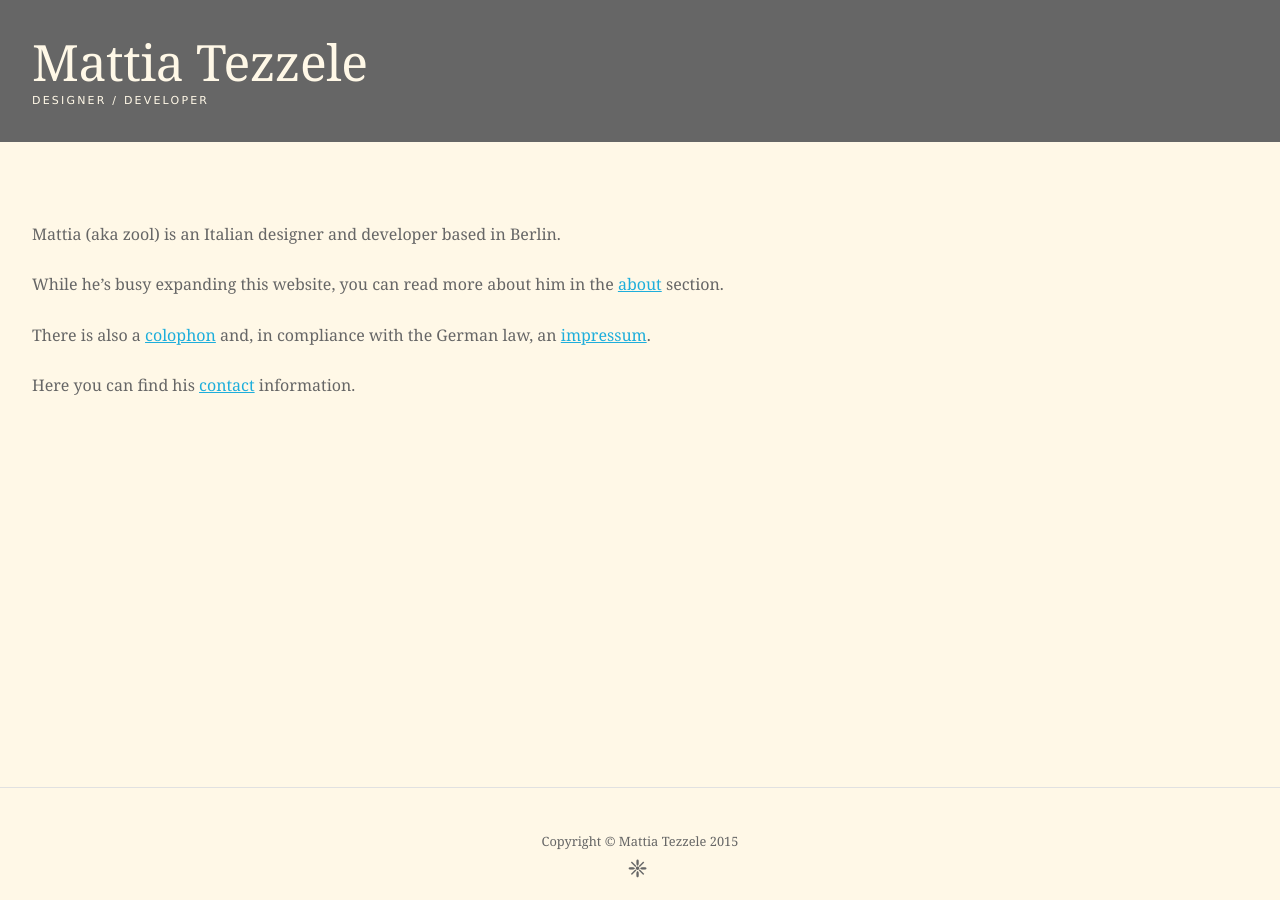
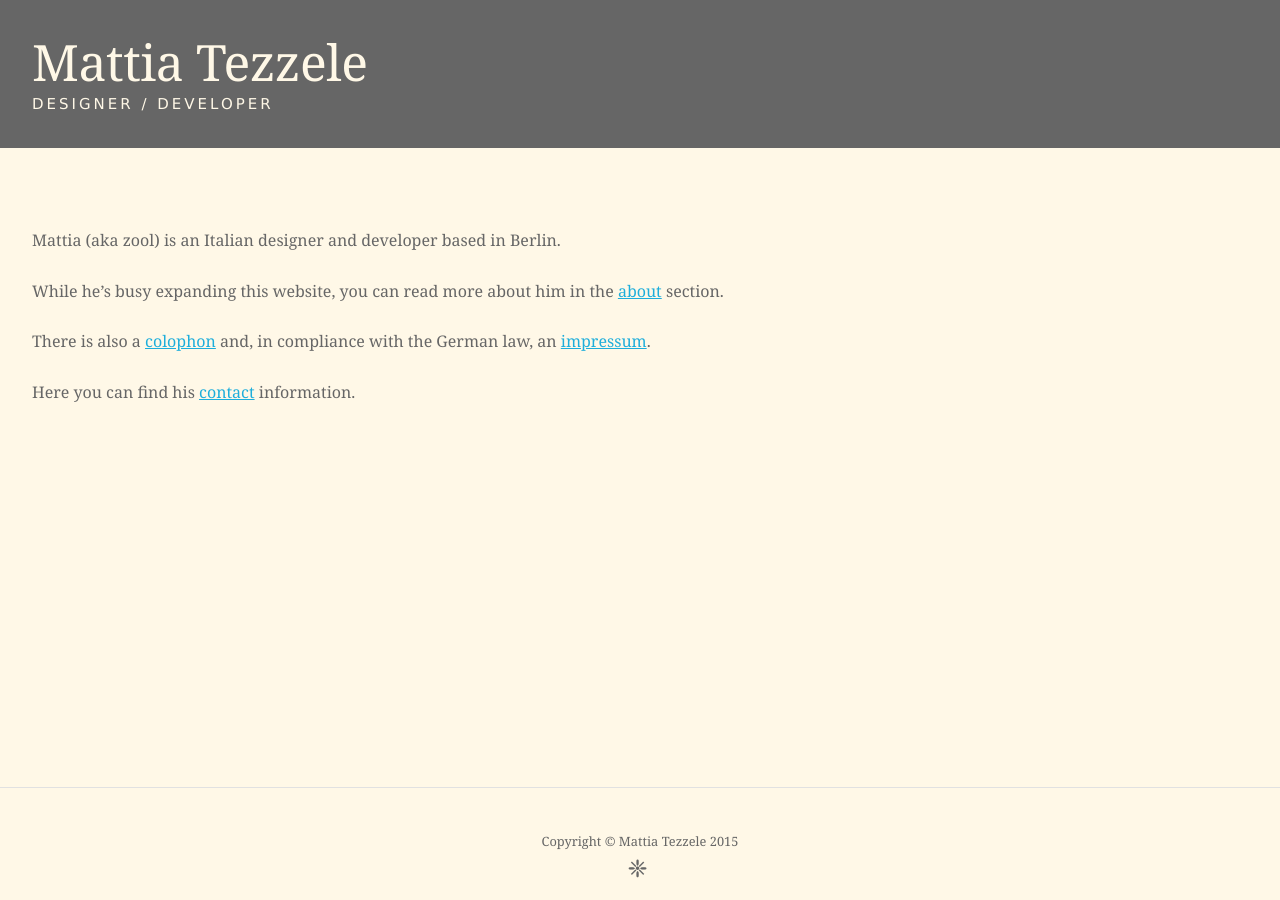
Before and after one commit to mrzool/mrzool.github.io, a Jekyll site: the page built from index.md, in a window 1280 px wide. Built offline with Jekyll 4.4.1, drawn with Linux system fonts in a browser that asks for light colours.

Commit message:
Remove wrong class

```diff
--- a/_includes/_header.html
+++ b/_includes/_header.html
@@ -2,5 +2,5 @@
   <h1 class="m0">
     <a href="/" alt="Home">Mattia Tezzele</a>
   </h1>
-    <h2 class="h6 m0">designer / developer</h2>
+    <h2 class="m0">designer / developer</h2>
 </header>
```
